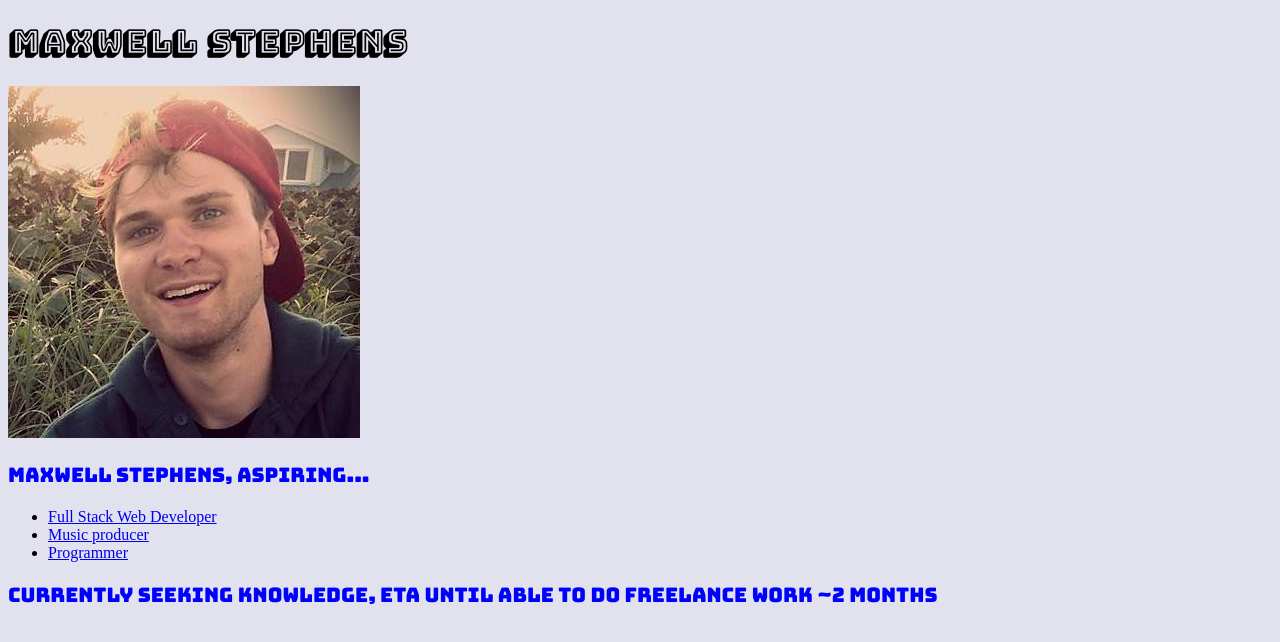
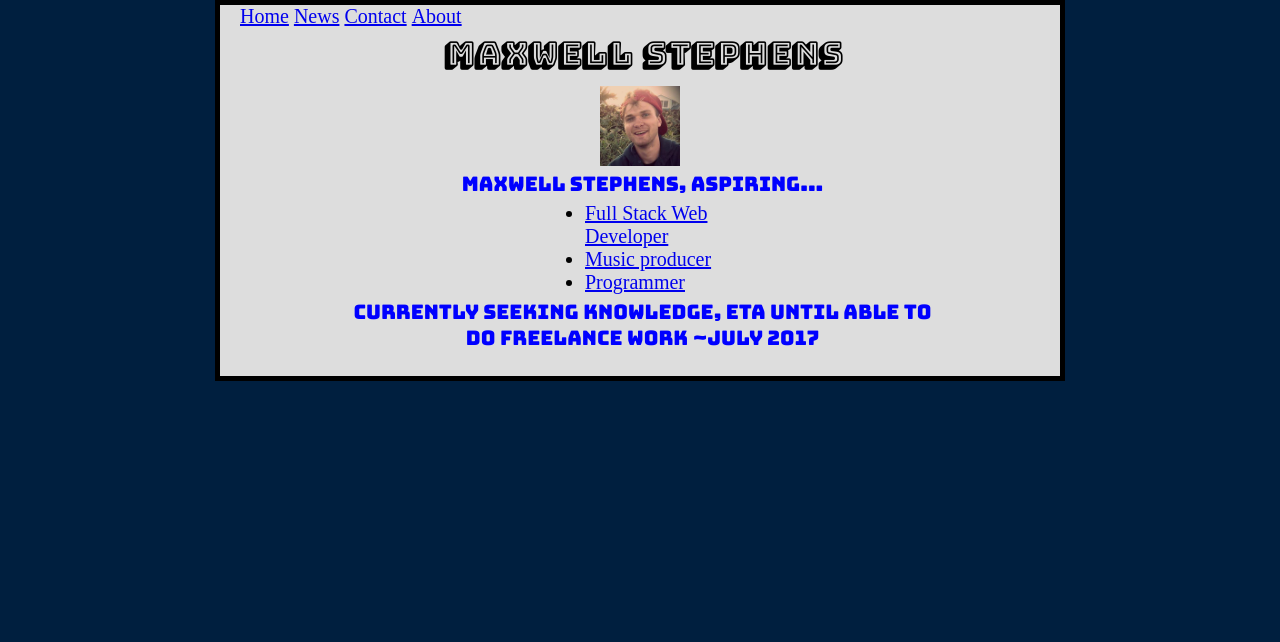
Before and after one commit to WhiteHatForHire/test_site, a plain HTML site: page index.html in a window 1280 px wide. Drawn offline with Linux system fonts and the light colour scheme.

Commit message:
Add to site various improvements

```diff
--- a/index.html
+++ b/index.html
@@ -1,20 +1,26 @@
 <!DOCTYPE html>
 <html>
   <head>
+    <ul class ="navbar">
+      <li><a href="default.asp">Home</a></li>
+      <li><a href="news.asp">News</a></li>
+      <li><a href="contact.asp">Contact</a></li>
+      <li><a href="about.asp">About</a></li>
+    </ul>
   <link href="styles/styles.css" rel="stylesheet" type="text/css">
   <link href="https://fonts.googleapis.com/css?family=Bungee|Bungee+Shade|Monoton|Pacifico" rel="stylesheet">
     <meta charset="utf-8">
     <title>Maxwell Stephens Portfolio Website</title>
   </head>
   <body>
-  <h1 class= "big_heading"> Maxwell Stephens</h1>
-    <img src="images/max.jpg" alt="Max's face">
+  <h1 class= "big_heading center"> Maxwell Stephens</h1>
+    <img class="smallimage" src="images/max.jpg" alt="Max's face">
     <p>Maxwell Stephens, aspiring... </p>
-    <ul>
-      <li><a href="https://github.com/WhiteHatForHire">Full Stack Web Developer</a></li>
-      <li><a href="https://soundcloud.com/mellowtonemusic">Music producer</a></li>
-      <li><a href="https://github.com/WhiteHatForHire">Programmer</a></li>
-    </ul>
-    <p>Currently seeking knowledge, eta until able to do freelance work ~2 months</p>
+      <ul class="center2">
+        <li><a href="https://github.com/WhiteHatForHire">Full Stack Web Developer</a></li>
+        <li><a href="https://soundcloud.com/mellowtonemusic">Music producer</a></li>
+        <li><a href="https://github.com/WhiteHatForHire">Programmer</a></li>
+      </ul>
+    <p>Currently seeking knowledge, eta until able to do freelance work ~July 2017</p>
   </body>
 </html>
--- a/styles/styles.css
+++ b/styles/styles.css
@@ -1,4 +1,5 @@
 .big_heading{
+
 	font-family: 'Bungee Shade', cursive;
 
 }
@@ -6,7 +7,36 @@
 .big_heading:hover{
 	color: green;
 }
+.smallimage{
+	padding-top: 5px;
+	display: block;
+    margin: auto;
+    width: 10%;
+}
+
+.navbar{
+    list-style-type: none;
+    margin: 0;
+    padding: 0;
+}
+
+.navbar > li{
+	display: inline;
+}
+
+
+body {
+	width: 800px;
+    margin: 0 auto;
+	background-color: #DDDDDD;
+    padding: 0 20px 20px 20px;
+    border: 5px solid black;
+}
 p {
+	text-align: center;
+	width: 600px;
+	margin: 0 auto;
+	padding: 5px 20px 5px 25px;
 	color: blue;
 	font-family: 'Bungee', cursive;
 	font-size: 20px;
@@ -15,7 +45,6 @@ p {
 p:hover {
 	color: red;
 	font-style: italic;
-
 }
 
 .my-class{
@@ -23,15 +52,35 @@ p:hover {
 }
 
 li:hover{
+
 	color: red;
+}
+
+.center{
+	text-align: center;
+	width: 600px;
+	margin: 0 auto;
+	padding: 5px 20px 5px 25px;
+}
+
+.center2{
+	width:150px;
+    margin: auto;
+    text-align:left;
 }
 
 ul:hover{
 	color: pink;
 }
 
+ul{
+	font-size: 20px;
+	font-family: 'Helvetica'
+	list-style-type: square;
+}
+
 html{
-	background: #e1e2ed;
+	background: #001f3f;
 }
 /*
 font-family: 'Bungee Shade', cursive;
```
